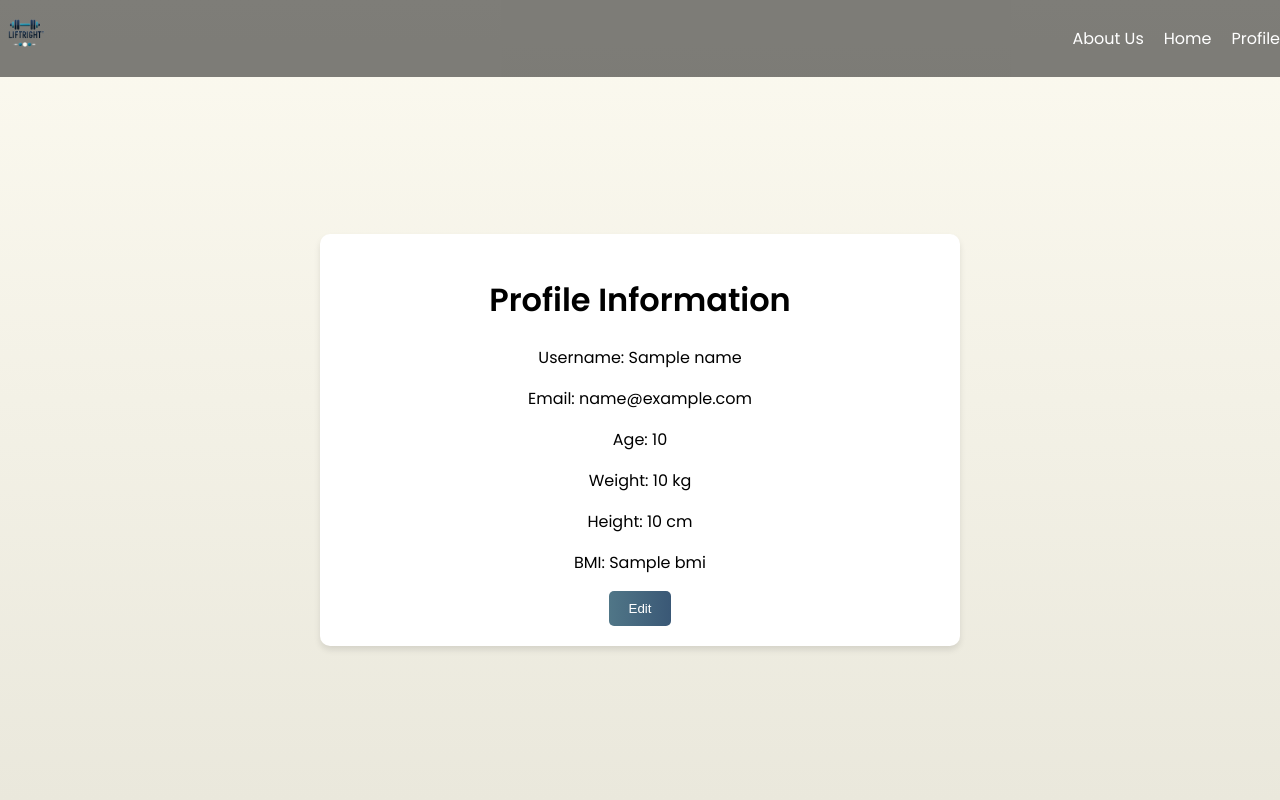
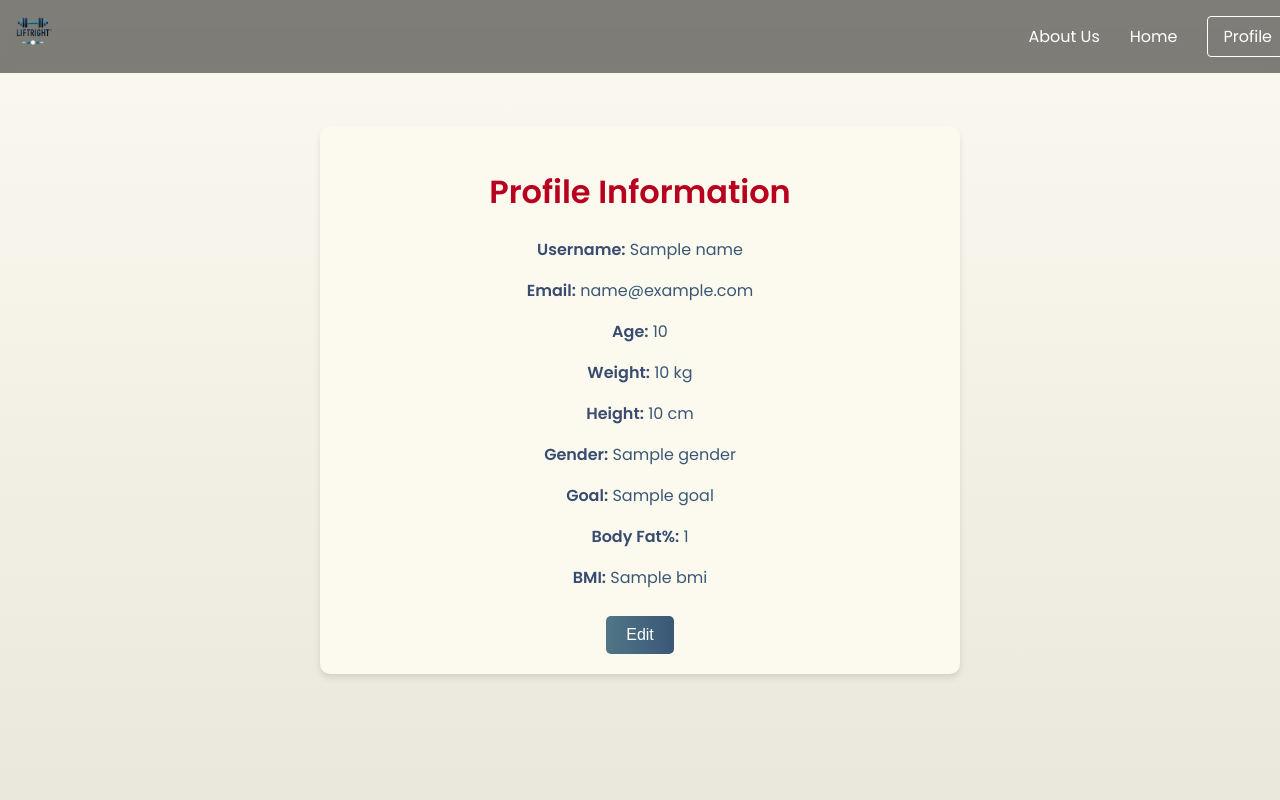
Before and after one commit to nasrrx/WorkoutPlanner, a Django app: template Project/templates/Profile.html in a window 1280 px wide. Run offline with Django 5.2, Linux system fonts and the light colour scheme; the template is opened without the code that fills it: most values are stand-ins (such as "Sample title", 1, 10 or a date in 2020).

Commit message:
Added (gender, goal, body fat) attributes to user profile

```diff
--- a/Project/LiftRight/forms.py
+++ b/Project/LiftRight/forms.py
@@ -3,9 +3,11 @@ from django import forms
 from .models import CustomUser
 
 class CustomUserCreationForm(UserCreationForm):
+    # gender = forms.ChoiceField(choices=CustomUser.gender, required=False, widget=forms.Select())
+
     class Meta:
         model = CustomUser
-        fields = ['username', 'email', 'password1', 'password2', 'age', 'weight', 'height']
+        fields = ['username', 'email', 'password1', 'password2', 'age', 'weight', 'height','gender','goal','body_fat_percentage']
 
 class CustomAuthenticationForm(AuthenticationForm):
     class Meta:
--- a/Project/templates/Profile.html
+++ b/Project/templates/Profile.html
@@ -20,6 +20,7 @@
             </ul>
         </nav>
     </header>
+
     <div id="container">
         <h1>Profile Information</h1>
         <div id="data-display">
@@ -28,6 +29,9 @@
             <p><span class="label">Age:</span> <span class="value">{{ age }}</span></p>
             <p><span class="label">Weight:</span> <span class="value">{{ weight }} kg</span></p>
             <p><span class="label">Height:</span> <span class="value">{{ height }} cm</span></p>
+            <p><span class="label">Gender:</span> <span class="value">{{ gender }}</span></p>
+            <p><span class="label">Goal:</span> <span class="value">{{ goal }}</span></p>
+            <p><span class="label">Body Fat%:</span> <span class="value">{{ body_fat_percentage }}</span></p>
             <p><span class="label">BMI:</span> <span class="value">{{ bmi }}</span></p>
         </div>
 
@@ -48,11 +52,33 @@
                 <label for="edit-height">Height (cm):</label>
                 <input type="number" id="edit-height" name="height" value="{{ height }}" required>
             </div>
+            <div class="input-group">
+                <label for="edit-gender">Gender:</label>
+                <select id="edit-gender" name="gender">
+                    <option value="male" {% if gender == 'male' %}selected{% endif %}>Male</option>
+                    <option value="female" {% if gender == 'female' %}selected{% endif %}>Female</option>
+                </select>
+            </div>
+            <div class="input-group">
+                <label for="edit-goal">Gender:</label>
+                <select id="edit-goal" name="goal">
+                    <option value="gain muscle" {% if goal == 'gain muscle' %}selected{% endif %}>Gain Muscle</option>
+                    <option value="lose fat" {% if goal == 'lose fat' %}selected{% endif %}>Lose Fat</option>
+                    <option value="body decomposition" {% if goal == 'body decomposition' %}selected{% endif %}>Body Decomposition</option>
+                    <option value="endurance" {% if goal == 'endurance' %}selected{% endif %}>Endurance</option>
+                    <option value="strength" {% if goal == 'strength' %}selected{% endif %}>Strength</option>
+                </select>
+            </div>
+            <div class="input-group">
+                <label for="edit-bodyfat">Body Fat%:</label>
+                <input type="number" id="edit-bodyfat" name="body_fat_percentage" value="{{ body_fat_percentage }}" required>
+            </div>
             <div class="button-wrapper">
                 <button type="button" onclick="updateData()">Update</button>
             </div>
         </form>
     </div>
+
 
     <script>
         const toggleEditForm = () => {
@@ -65,6 +91,9 @@
                 age: document.getElementById('edit-age').value,
                 weight: document.getElementById('edit-weight').value,
                 height: document.getElementById('edit-height').value,
+                gender: document.getElementById('edit-gender').value,
+                goal: document.getElementById('edit-goal').value,
+                body_fat_percentage: document.getElementById('edit-bodyfat').value,
             };
 
             fetch('/update-profile/', {
@@ -100,29 +129,30 @@
 
 <style>
     body {
-        font-family: 'Poppins', sans-serif;
-        margin: 0;
-        padding: 0;
-        background: linear-gradient(to bottom, #fcfaf0, #eae8dc);
         display: flex;
         justify-content: center;
         align-items: center;
-        flex-direction: column;
         min-height: 100vh;
+        margin: 0;
+        {% comment %} background-color: #FCFAEE; {% endcomment %}
+        background: linear-gradient(to bottom, #fcfaf0, #eae8dc);
+        font-family: 'Poppins', sans-serif;
+    }
+    header {
+        position: fixed;
+        left: 0;
+        top: 0;
+        width: 100%;
+        z-index: 1;
+        padding: 8px;
+        background-color: rgba(0, 0, 0, 0.5);
+        backdrop-filter: blur(5px);
     }
 
-    header {
-        position: fixed;
-        top: 0;
-        width: 100%;
-        background: rgba(0, 0, 0, 0.5);
-        padding: 10px;
-        z-index: 10;
-    }
 
-    .navbar {
+      header .navbar {
         max-width: 1280px;
-        margin: auto;
+        margin: 0 auto;
         display: flex;
         align-items: center;
         justify-content: space-between;
@@ -130,55 +160,133 @@
 
       .navbar .logo img {
         width: 50px;
+        height: auto;
       }
 
-    .menu-links {
+      .navbar .menu-links {
+        display: flex;
+        align-items: center;
         list-style: none;
-        display: flex;
-        gap: 20px;
+        gap: 30px;
       }
 
-    .menu-links li a {
-        color: white;
+      .navbar .menu-links li a {
+        color: #fff;
+        font-weight: 500;
         text-decoration: none;
-        font-weight: 500;
+        transition: 0.2s ease;
+      }
+
+      .navbar .menu-links .join-btn a {
+        border: 1px solid #fff;
+        padding: 8px 15px;
+        border-radius: 4px;
+      }
+      .label {
+        color: #384B70;
+        font-weight: bold;
+    }
+
+    .value {
+        color: #3A5876;
     }
 
     #container {
-        margin-top: 80px;
-        background: white;
+        width: 80%;
+        max-width: 600px;
+        background-color: #FCFAEE;
         padding: 20px;
         border-radius: 10px;
         box-shadow: 0 4px 6px rgba(0, 0, 0, 0.1);
         text-align: center;
-        width: 80%;
-        max-width: 600px;
     }
 
+
     #edit-form {
-        margin-top: 20px;
+        display: none;
+        background-color: #FCFAEE;
+        padding: 40px;
+        border-radius: 10px;
+        box-shadow: 0 4px 10px rgba(0, 0, 0, 0.1);
+        max-width: 400px;
+        width: 100%;
+        margin: 20px auto; /* Center the form */
     }
 
-    .input-group {
-        margin-bottom: 15px;
-        text-align: left;
+    #edit-form h2 {
+        text-align: center;
+        font-size: 28px;
+        font-weight: 700;
+        color: #B8001F;
+        margin-bottom: 20px;
     }
 
-    .input-group label {
-        display: block;
-        font-weight: bold;
-        margin-bottom: 5px;
+    #edit-form .input-group {
+        margin-bottom: 15px;
     }
 
-    .input-group input {
-        width: 100%;
-        padding: 10px;
-        border: 1px solid #ccc;
-        border-radius: 5px;
+    #edit-form .input-group label {
+        margin-bottom: 5px;
+        font-weight: bold;
+        color: #384B70;
+        display: block; /* Ensure labels are above inputs */
     }
 
+    #edit-form .input-group input {
+        padding: 10px;
+        font-size: 16px;
+        border: 1px solid #ccc;
+        border-radius: 10px;
+        width: 100%;
+        transition: border-color 0.3s ease, box-shadow 0.3s ease;
+    }
+
+    #edit-form .input-group input:focus {
+        border-color: #507687;
+        box-shadow: 0 0 5px rgba(80, 118, 135, 0.5);
+        outline: none;
+    }
+
+    #edit-form .button-wrapper {
+        text-align: center;
+    }
+    #edit-form .input-group select {
+        padding: 10px;
+        font-size: 16px;
+        border: 1px solid #ccc;
+        border-radius: 10px;
+        width: 100%;
+        transition: border-color 0.3s ease, box-shadow 0.3s ease;
+    }
+
+    #edit-form .input-group select:focus {
+        border-color: #507687;
+        box-shadow: 0 0 5px rgba(80, 118, 135, 0.5);
+        outline: none;
+    }
+
+
+    #edit-form button {
+        background: linear-gradient(90deg, #507687, #3a5876);
+        color: white;
+        border: none;
+        padding: 12px 20px;
+        font-size: 16px;
+        cursor: pointer;
+        border-radius: 14px;
+        transition: transform 0.2s, background-color 0.3s ease;
+    }
+
+    #edit-form button:hover {
+        transform: scale(1.05);
+        background: linear-gradient(90deg, #3a5876, #507687);
+    }
+
+
     button {
+        margin-top: 10px;
         padding: 10px 20px;
+        font-size: 16px;
         border: none;
         background: linear-gradient(90deg, #507687, #3a5876);
         color: white;
@@ -187,6 +295,19 @@
     }
 
     button:hover {
-        background: #3d2592;
+        background-color: #3d2592;
+    }
+
+
+    input {
+        width: 90%;
+        padding: 10px;
+        margin: 10px 0;
+        border: 1px solid #ccc;
+        border-radius: 5px;
+    }
+
+    h1, h2 {
+        color: #B8001F;
     }
 </style>
```
Also changed, not shown: Project/LiftRight/models.py (+12 -1 lines), Project/LiftRight/views.py (+13 -6 lines), Project/templates/Home.html (+29 -22 lines), Project/templates/SignUp.html (+21 -2 lines), Project/LiftRight/migrations/0002_customuser_gender.py (added), Project/LiftRight/migrations/0003_customuser_goal.py (added), Project/LiftRight/migrations/0004_alter_customuser_goal.py (added), Project/LiftRight/migrations/0005_customuser_body_fat_percentage.py (added), Project/LiftRight/migrations/0006_alter_customuser_age.py (added), Project/db.sqlite3. Lines whose indentation alone changed are shown as unchanged.
